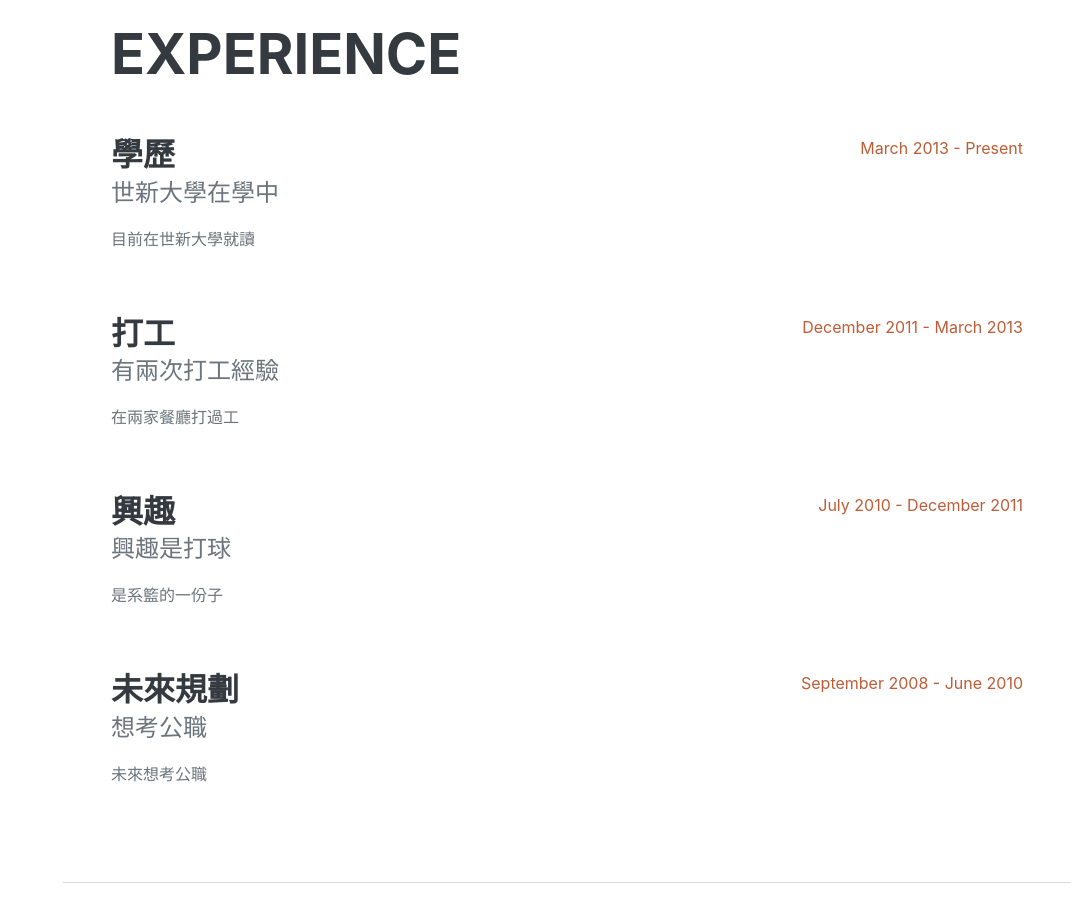
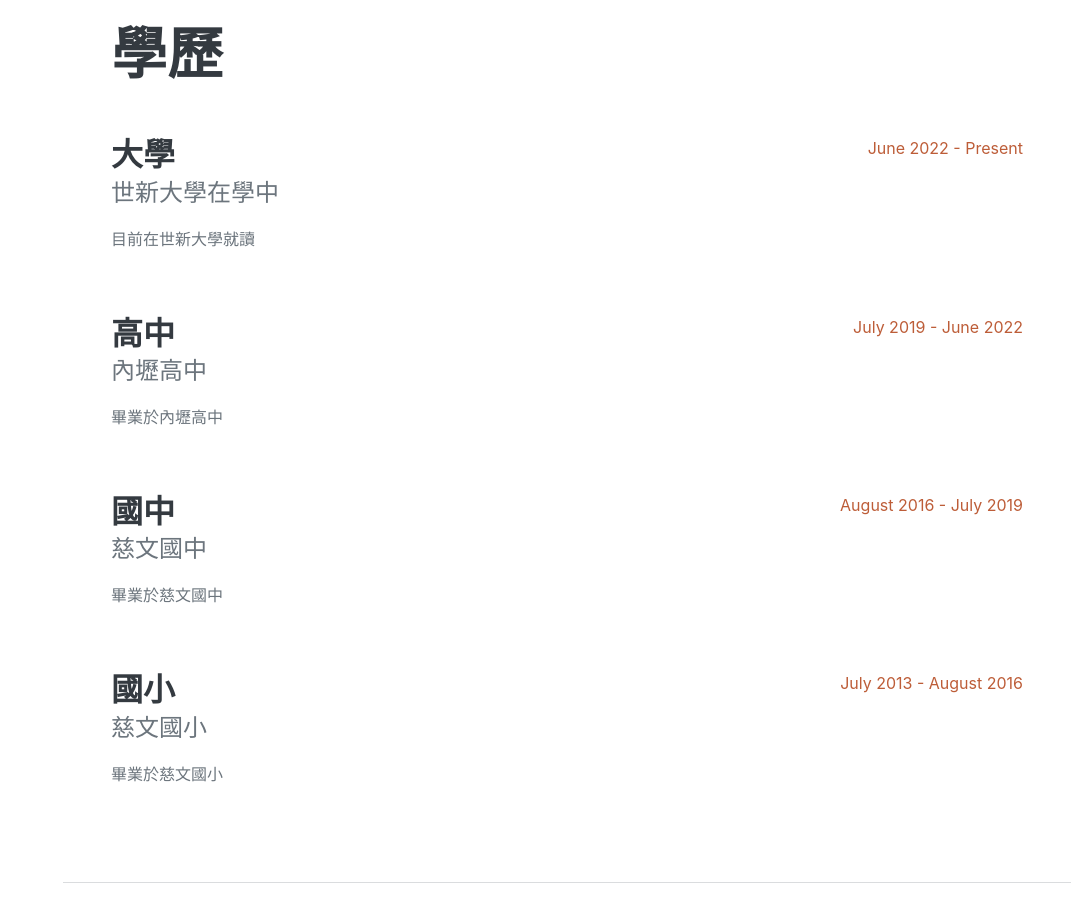
Before and after one commit to A111070031/A111070031.github.io-, a plain HTML site: page index.html in a window 1280 px wide. Shown: the part 860-1782 px from the top of the page, without its empty margins (209-1280 px from the left). Drawn offline with nearby package versions, Linux system fonts and the light colour scheme; a web font is replaced by a local one.

Commit message:
網頁文字與段落

```diff
--- /dev/null
+++ b/css/my_styles.css
@@ -0,0 +1,7 @@
+body {
+    font-family: 'Noto Sans TC', sans-serif;
+    }
+
+    h1, h2, h3, h4, h5, h6, .h1, .h2, .h3, .h4, .h5, .h6 {
+    font-family: 'Noto Sans TC', sans-serif;
+    }
--- a/index.html
+++ b/index.html
@@ -12,10 +12,9 @@
         <!-- Google fonts--><link rel="preconnect" href="https://fonts.googleapis.com">
 <link rel="preconnect" href="https://fonts.gstatic.com" crossorigin>
 <link href="https://fonts.googleapis.com/css2?family=Noto+Sans+TC&display=swap" rel="stylesheet">
-        <link href="https://fonts.googleapis.com/css?family=Saira+Extra+Condensed:500,700" rel="stylesheet" type="text/css" />
-        <link href="https://fonts.googleapis.com/css?family=Muli:400,400i,800,800i" rel="stylesheet" type="text/css" />
         <!-- Core theme CSS (includes Bootstrap)-->
         <link href="css/styles.css" rel="stylesheet" />
+        <link href="css/my_styles.css" rel="stylesheet">
     </head>
     <body id="page-top">
         <!-- Navigation-->
@@ -64,38 +63,38 @@
             <!-- Experience-->
             <section class="resume-section" id="experience">
                 <div class="resume-section-content">
-                    <h2 class="mb-5">Experience</h2>
+                    <h2 class="mb-5">學歷</h2>
                     <div class="d-flex flex-column flex-md-row justify-content-between mb-5">
                         <div class="flex-grow-1">
-                            <h3 class="mb-0">學歷</h3>
+                            <h3 class="mb-0">大學</h3>
                             <div class="subheading mb-3">世新大學在學中</div>
                             <p>目前在世新大學就讀</p>
                         </div>
-                        <div class="flex-shrink-0"><span class="text-primary">March 2013 - Present</span></div>
+                        <div class="flex-shrink-0"><span class="text-primary">June 2022 - Present</span></div>
                     </div>
                     <div class="d-flex flex-column flex-md-row justify-content-between mb-5">
                         <div class="flex-grow-1">
-                            <h3 class="mb-0">打工</h3>
-                            <div class="subheading mb-3">有兩次打工經驗</div>
-                            <p>在兩家餐廳打過工</p>
+                            <h3 class="mb-0">高中</h3>
+                            <div class="subheading mb-3">內壢高中</div>
+                            <p>畢業於內壢高中</p>
                         </div>
-                        <div class="flex-shrink-0"><span class="text-primary">December 2011 - March 2013</span></div>
+                        <div class="flex-shrink-0"><span class="text-primary">July 2019 - June 2022</span></div>
                     </div>
                     <div class="d-flex flex-column flex-md-row justify-content-between mb-5">
                         <div class="flex-grow-1">
-                            <h3 class="mb-0">興趣</h3>
-                            <div class="subheading mb-3">興趣是打球</div>
-                            <p>是系籃的一份子</p>
+                            <h3 class="mb-0">國中</h3>
+                            <div class="subheading mb-3">慈文國中</div>
+                            <p>畢業於慈文國中</p>
                         </div>
-                        <div class="flex-shrink-0"><span class="text-primary">July 2010 - December 2011</span></div>
+                        <div class="flex-shrink-0"><span class="text-primary">August 2016 - July 2019</span></div>
                     </div>
                     <div class="d-flex flex-column flex-md-row justify-content-between">
                         <div class="flex-grow-1">
-                            <h3 class="mb-0">未來規劃</h3>
-                            <div class="subheading mb-3">想考公職</div>
-                            <p>未來想考公職</p>
+                            <h3 class="mb-0">國小</h3>
+                            <div class="subheading mb-3">慈文國小</div>
+                            <p>畢業於慈文國小</p>
                         </div>
-                        <div class="flex-shrink-0"><span class="text-primary">September 2008 - June 2010</span></div>
+                        <div class="flex-shrink-0"><span class="text-primary">July 2013 - August 2016</span></div>
                     </div>
                 </div>
             </section>
```
